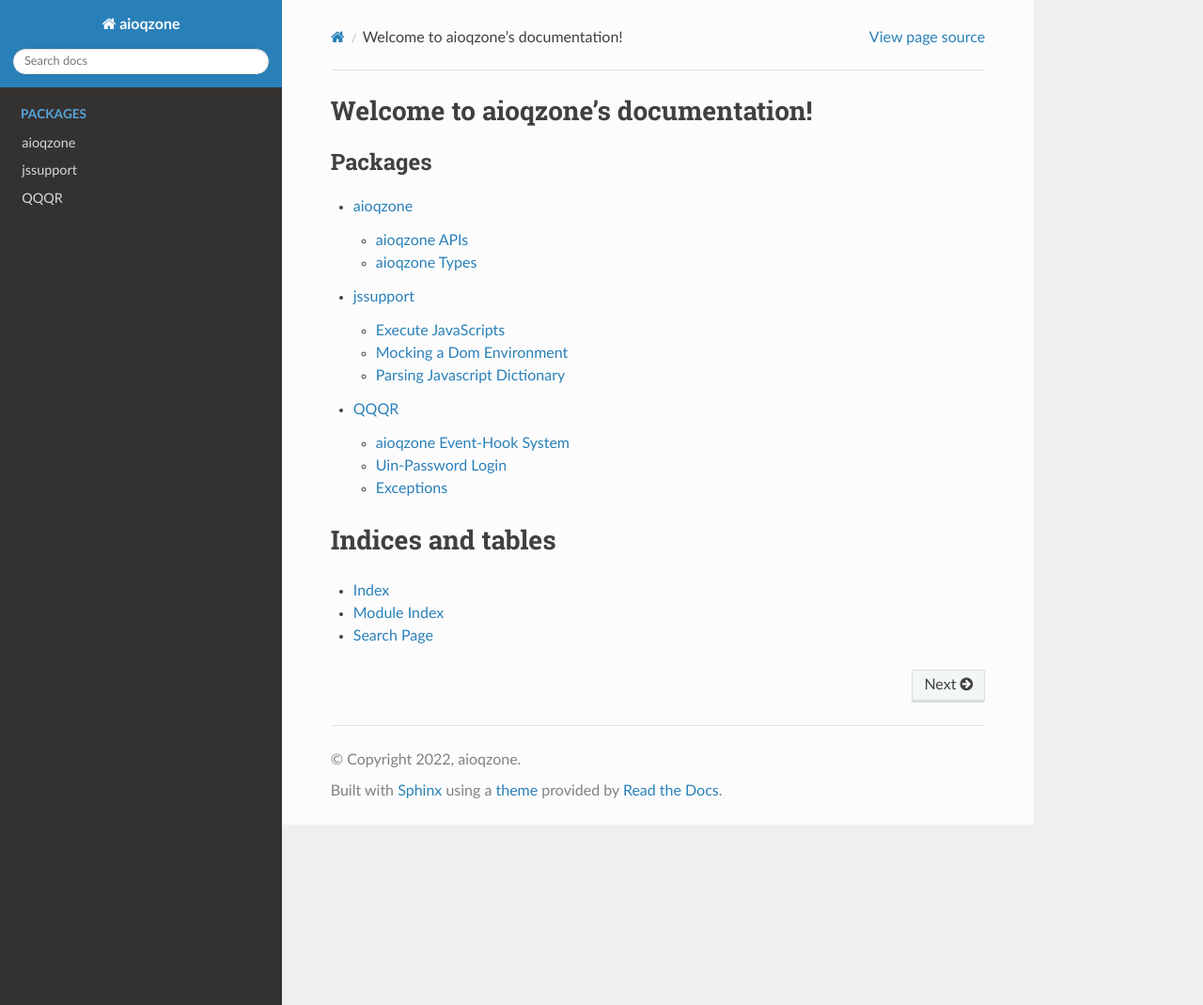
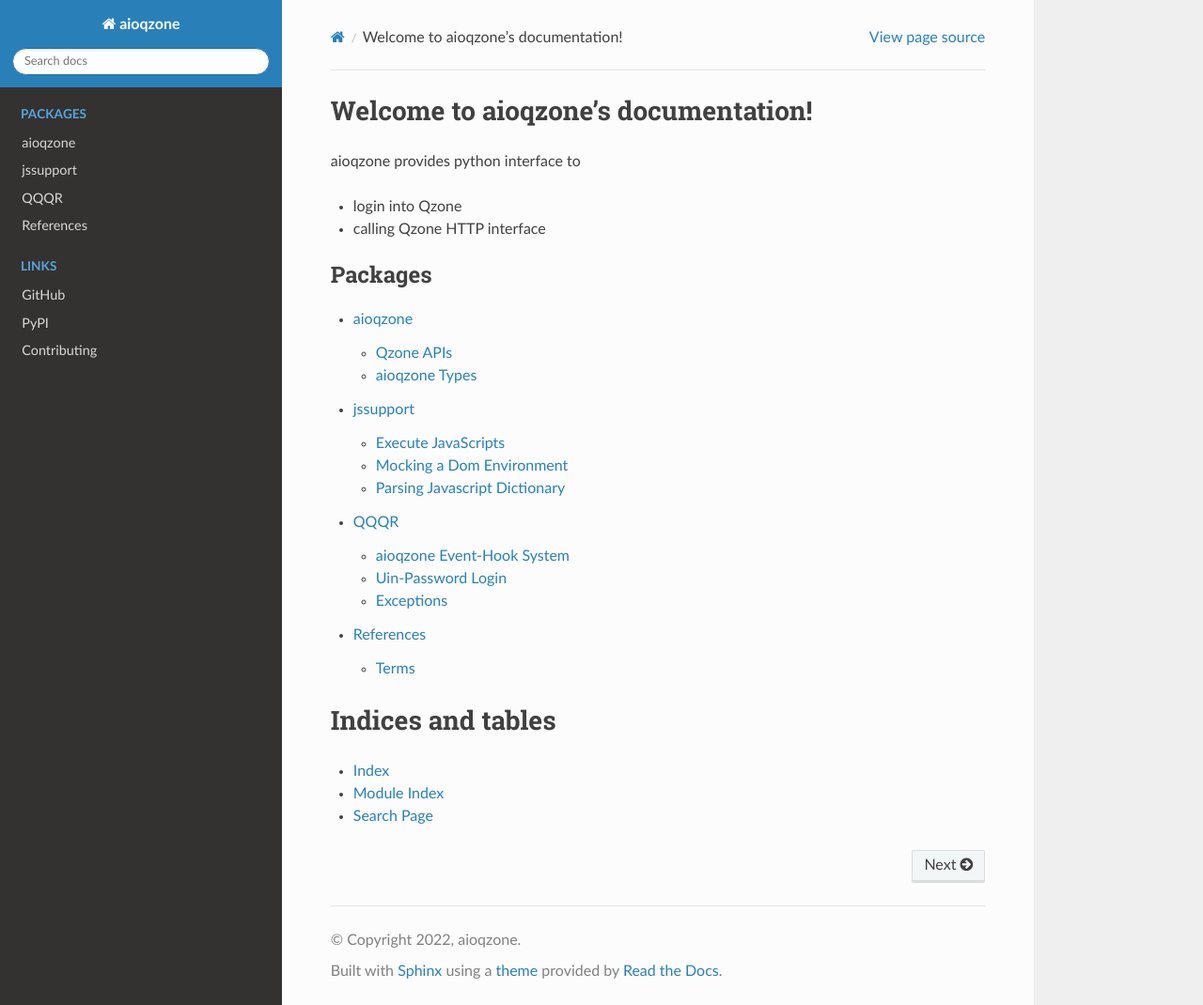
Before and after one commit to aioqzone/aioqzone, a Sphinx documentation site: the page built from doc/source/index.rst, in a window 1280 px wide and 1070 px high. Shown: the whole window at 94% size. Built offline with Sphinx 7.4.7 and the Read the Docs theme 2.0.0, drawn with Linux system fonts in a browser that asks for light colours; pages that are not in the unit, such as notebooks, are missing from menus.

Commit message:
refactor!: remove FeedsMoreTransaction
use external in raw and aux in dummy instead
doc improvement

```diff
--- a/doc/source/aioqzone/api/dummy.rst
+++ b/doc/source/aioqzone/api/dummy.rst
@@ -1,5 +1,5 @@
-Qzone Dummy API
-================
+Qzone API with Typing and Validation
+=======================================
 
 .. autoclass:: aioqzone.api.DummyQapi
     :members:
--- a/doc/source/aioqzone/api/index.rst
+++ b/doc/source/aioqzone/api/index.rst
@@ -1,8 +1,8 @@
-aioqzone APIs
+Qzone APIs
 ===================
 
 .. toctree::
     :maxdepth: 1
-    :glob:
 
-    *
+    raw
+    dummy
--- a/doc/source/aioqzone/api/raw.rst
+++ b/doc/source/aioqzone/api/raw.rst
@@ -1,4 +1,4 @@
-Qzone Raw API
+Qzone API
 ================
 
 .. autoclass:: aioqzone.api.raw.QzoneApi
--- a/doc/source/index.rst
+++ b/doc/source/index.rst
@@ -6,13 +6,28 @@
 Welcome to aioqzone's documentation!
 ====================================
 
+aioqzone provides python interface to
+
+- login into Qzone
+- calling Qzone HTTP interface
+
 .. toctree::
    :maxdepth: 2
    :caption: Packages
+   :glob:
 
    aioqzone/index
    jssupport/index
    qqqr/index
+   *
+
+.. toctree::
+   :caption: Links
+   :hidden:
+
+   GitHub <https://github.com/aioqzone/aioqzone>
+   PyPI <https://pypi.org/project/aioqzone>
+   Contributing <https://github.com/aioqzone/aioqzone/blob/beta/CONTRIBUTING.md>
 
 
 Indices and tables
--- a/pyproject.toml
+++ b/pyproject.toml
@@ -1,6 +1,6 @@
 [tool.poetry]
 name = "aioqzone"
-version = "0.9.3a2.dev3"
+version = "0.9.4a1.dev1"
 description = "Python wrapper for Qzone web login and Qzone http api."
 authors = ["aioqzone <zzzzss990315@gmail.com>"]
 license = "AGPL-3.0"
```
Also changed, not shown: doc/source/reference.rst (added, +26 -0 lines), 4 other files.
